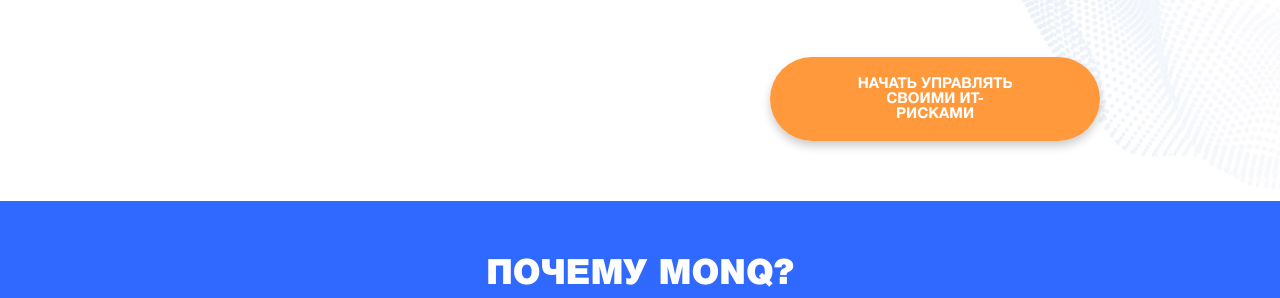
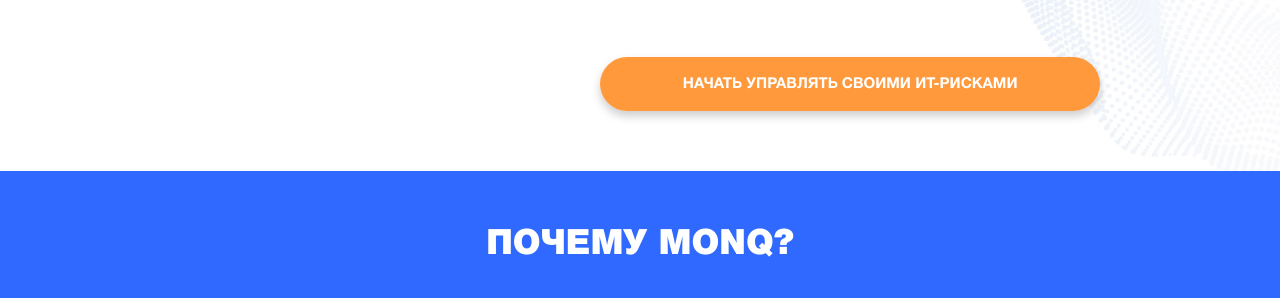
Before and after one commit to AlbedoUniversal/monq, a website built with webpack: page src/html/index.ejs in a window 1280 px wide. Shown: the part 1188-1486 px from the top of the page. Built offline with nearby package versions, Linux system fonts and the light colour scheme.

Commit message:
fix button

```diff
--- a/src/styles/components/risks.scss
+++ b/src/styles/components/risks.scss
@@ -182,7 +182,7 @@
     align-self: center;
     box-shadow: 0px 5px 10px 0px rgba(0, 0, 0, 0.2);
     margin: 4em 0;
-    max-width: 22em;
+    max-width: 34em;
 
     @include respond-above(1280px) {
       padding: 1.3em 5.5em;
```
